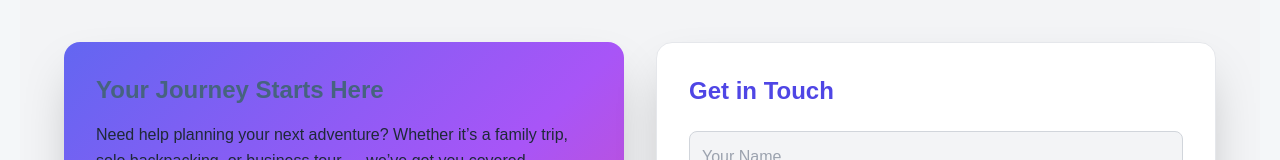
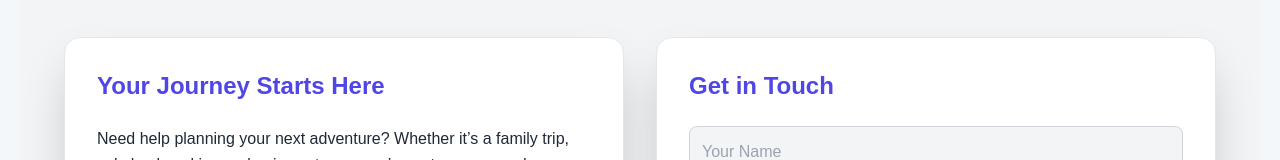
Before and after one commit to code-well0/trip-planner, a React (Create React App) app: page /contact in a window 1280 px wide. Shown: the part 166-326 px from the top of the page. Built offline with nearby package versions, Linux system fonts and the light colour scheme; no server answers.

Commit message:
fixed issue:In Contact page the two boxes have contrast colours

```diff
--- a/src/pages/ContactUs.jsx
+++ b/src/pages/ContactUs.jsx
@@ -28,11 +28,11 @@ export default function Contact() {
       <div className="grid grid-cols-1 md:grid-cols-2 gap-8 w-full max-w-6xl">
         {/* Left Section */}
         <motion.div
-          className="bg-gradient-to-br from-indigo-500 via-purple-500 to-pink-500 dark:from-indigo-600 dark:via-purple-600 dark:to-pink-600 p-8 rounded-2xl shadow-2xl"
+          className="bg-white dark:bg-gray-900 p-8 rounded-2xl shadow-2xl border border-gray-200 dark:border-gray-800 transition-colors duration-300"
           initial={{ opacity: 0, x: -30 }}
           animate={{ opacity: 1, x: 0 }}
         >
-          <h2 className="text-2xl font-bold mb-4">Your Journey Starts Here</h2>
+          <h2 className="text-2xl font-bold mb-6 text-indigo-600 dark:text-indigo-400">Your Journey Starts Here</h2>
           <p className="mb-6 text-gray-800 dark:text-gray-100">
             Need help planning your next adventure? Whether it’s a family trip, solo
             backpacking, or business tour — we’ve got you covered.
```
